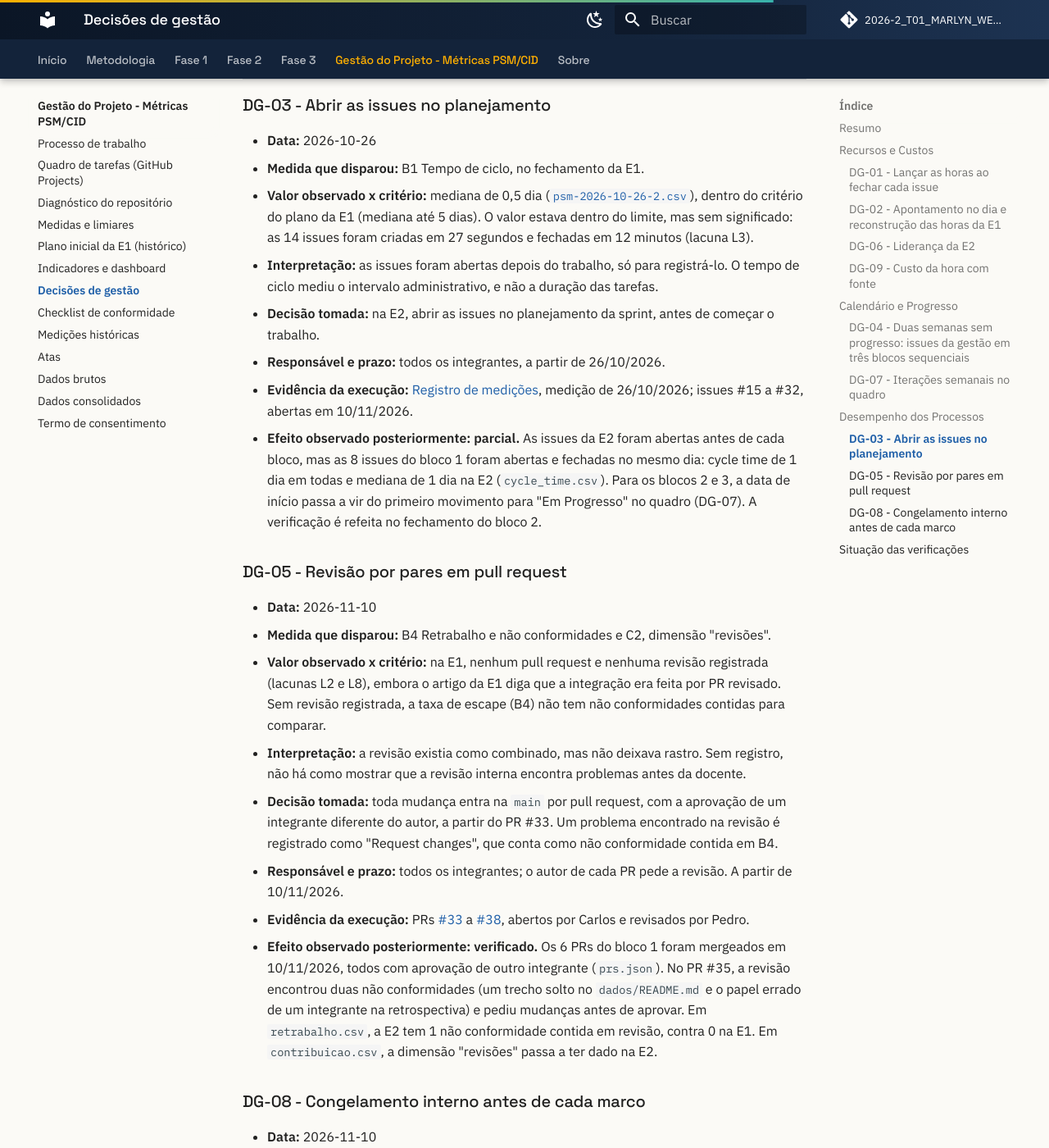
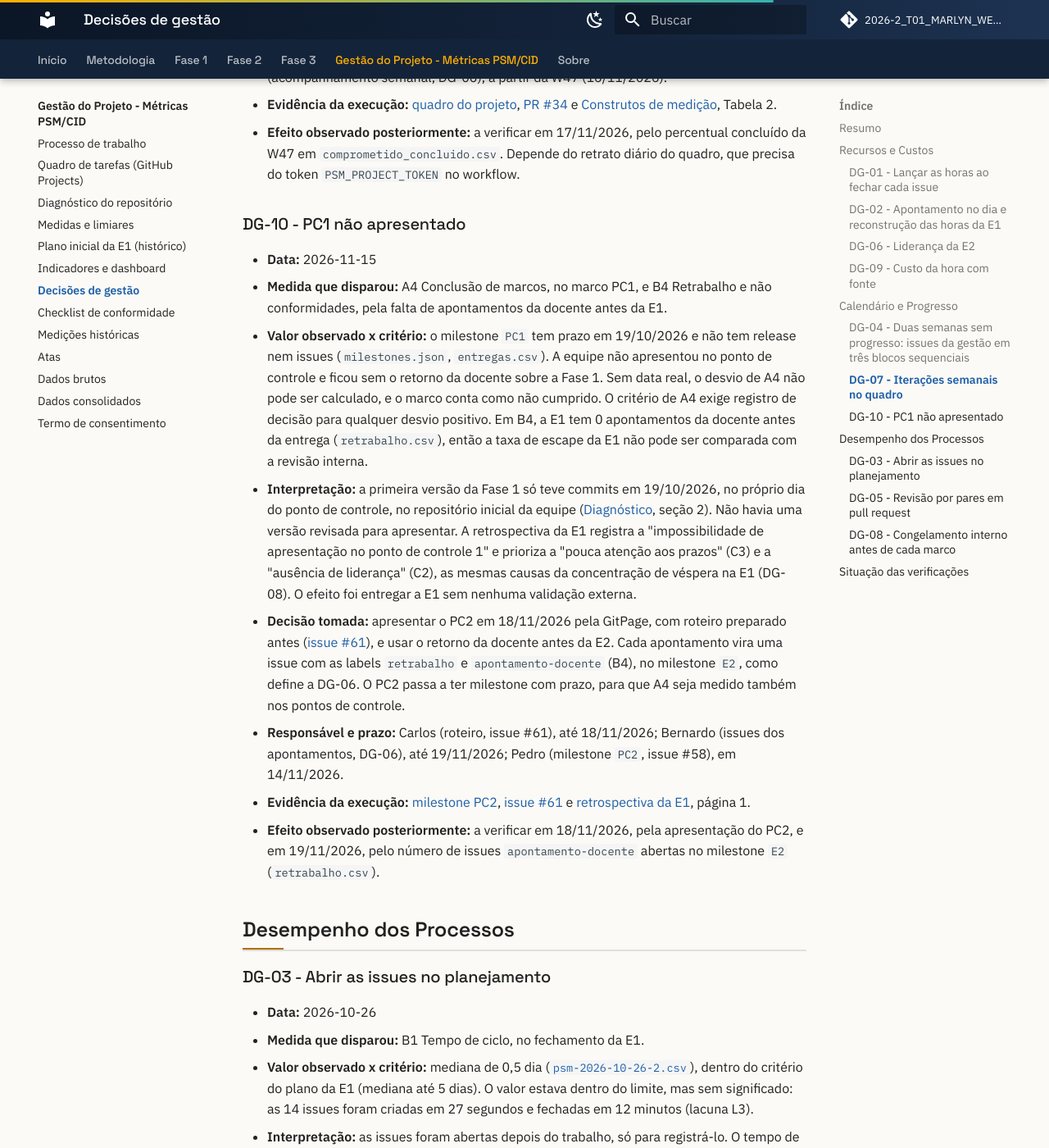
Before and after one commit to FCTE-Qualidade-de-Software-1/2026-2_T01_MARLYN_WESCOFF, an MkDocs documentation site: the page built from docs/metricas/03-registro-de-decisoes.md, in a window 1280 px wide and 1400 px high, scrolled down 6830 px. Shown: the whole window at 82% size. Built offline with MkDocs 1.6.1 and Material for MkDocs 9.7.7, drawn with Linux system fonts in a browser that asks for light colours; comment, search, counter and statistics services are not loaded; some of the changed text lies outside the part shown.

Commit message:
Registra a DG-10: PC1 não apresentado

```diff
--- a/docs/metricas/03-registro-de-decisoes.md
+++ b/docs/metricas/03-registro-de-decisoes.md
@@ -17,6 +17,7 @@ Este documento registra as decisões de gestão tomadas a partir das medidas do
 | DG-07 | 10/11/2026 | Calendário e Progresso | Retrospectiva da E1, tópico C3; A2 | Iteração semanal no quadro e blocos com milestone | A verificar em 17/11/2026 |
 | DG-08 | 10/11/2026 | Desempenho dos Processos | B3 e A4 | Congelamento interno 3 dias antes de cada marco | A verificar na entrega da E2 |
 | DG-09 | 14/11/2026 | Recursos e Custos | C1 e C3 | Custo da hora de estagiário (R$ 14,77), com fonte, e custo estimado x realizado no dashboard | Verificado: E1 com R$ 841,89 realizados contra R$ 302,78 estimados |
+| DG-10 | 15/11/2026 | Calendário e Progresso | A4 e B4 | Apresentar o PC2 pela GitPage, com roteiro, e registrar os apontamentos da docente como issues | A verificar em 18/11/2026 |
 
 <p class="legenda">Tabela 1. Resumo das decisões de gestão. Fonte: elaborado pelos autores a partir de <code>dados/consolidados/</code>, dos retratos de <code>dados/gestao/</code> e da retrospectiva da E1.</p>
 
@@ -100,6 +101,17 @@ Consequência para as medidas da E1 (`esforco_consolidado.csv`, linhas com `hist
 - **Evidência da execução:** [quadro do projeto](https://github.com/users/cadumotta/projects/1), [PR #34](https://github.com/FCTE-Qualidade-de-Software-1/2026-2_T01_MARLYN_WESCOFF/pull/34) e [Construtos de medição](02-construtos-de-medicao.md), Tabela 2.
 - **Efeito observado posteriormente:** a verificar em 17/11/2026, pelo percentual concluído da W47 em `comprometido_concluido.csv`. Depende do retrato diário do quadro, que precisa do token `PSM_PROJECT_TOKEN` no workflow.
 
+### DG-10 - PC1 não apresentado
+
+- **Data:** 2026-11-15
+- **Medida que disparou:** A4 Conclusão de marcos, no marco PC1, e B4 Retrabalho e não conformidades, pela falta de apontamentos da docente antes da E1.
+- **Valor observado x critério:** o milestone `PC1` tem prazo em 19/10/2026 e não tem release nem issues (`milestones.json`, `entregas.csv`). A equipe não apresentou no ponto de controle e ficou sem o retorno da docente sobre a Fase 1. Sem data real, o desvio de A4 não pode ser calculado, e o marco conta como não cumprido. O critério de A4 exige registro de decisão para qualquer desvio positivo. Em B4, a E1 tem 0 apontamentos da docente antes da entrega (`retrabalho.csv`), então a taxa de escape da E1 não pode ser comparada com a revisão interna.
+- **Interpretação:** a primeira versão da Fase 1 só teve commits em 19/10/2026, no próprio dia do ponto de controle, no repositório inicial da equipe ([Diagnóstico](01-diagnostico-repositorio.md), seção 2). Não havia uma versão revisada para apresentar. A retrospectiva da E1 registra a "impossibilidade de apresentação no ponto de controle 1" e prioriza a "pouca atenção aos prazos" (C3) e a "ausência de liderança" (C2), as mesmas causas da concentração de véspera na E1 (DG-08). O efeito foi entregar a E1 sem nenhuma validação externa.
+- **Decisão tomada:** apresentar o PC2 em 18/11/2026 pela GitPage, com roteiro preparado antes ([issue #61](https://github.com/FCTE-Qualidade-de-Software-1/2026-2_T01_MARLYN_WESCOFF/issues/61)), e usar o retorno da docente antes da E2. Cada apontamento vira uma issue com as labels `retrabalho` e `apontamento-docente` (B4), no milestone `E2`, como define a DG-06. O PC2 passa a ter milestone com prazo, para que A4 seja medido também nos pontos de controle.
+- **Responsável e prazo:** Carlos (roteiro, issue #61), até 18/11/2026; Bernardo (issues dos apontamentos, DG-06), até 19/11/2026; Pedro (milestone `PC2`, issue #58), em 14/11/2026.
+- **Evidência da execução:** [milestone PC2](https://github.com/FCTE-Qualidade-de-Software-1/2026-2_T01_MARLYN_WESCOFF/milestone/5), [issue #61](https://github.com/FCTE-Qualidade-de-Software-1/2026-2_T01_MARLYN_WESCOFF/issues/61) e [retrospectiva da E1](https://github.com/FCTE-Qualidade-de-Software-1/2026-2_T01_MARLYN_WESCOFF/blob/main/atas/2026-10-28-retrospectiva-e1.pdf), página 1.
+- **Efeito observado posteriormente:** a verificar em 18/11/2026, pela apresentação do PC2, e em 19/11/2026, pelo número de issues `apontamento-docente` abertas no milestone `E2` (`retrabalho.csv`).
+
 ## Desempenho dos Processos
 
 ### DG-03 - Abrir as issues no planejamento
@@ -143,6 +155,7 @@ Consequência para as medidas da E1 (`esforco_consolidado.csv`, linhas com `hist
 | 17/11/2026 | Primeira semana com compromisso no quadro (DG-07) | A2, `comprometido_concluido.csv` |
 | 17/11/2026 | Ritmo da W47 (DG-04) | B2, `velocidade.csv` |
 | Fechamento do bloco 2 | Cycle time com início pelo quadro (DG-03) | B1, `cycle_time.csv` |
+| 18/11 e 19/11/2026 | Apresentação do PC2 e apontamentos da docente registrados (DG-10) | A4 e B4, `retrabalho.csv` |
 | Entrega da E2 | Concentração de véspera e desvio do marco (DG-08) | B3 e A4, `entregas.csv` |
 
 <p class="legenda">Tabela 2. Próximas verificações de efeito. Fonte: elaborado pelos autores.</p>
```
